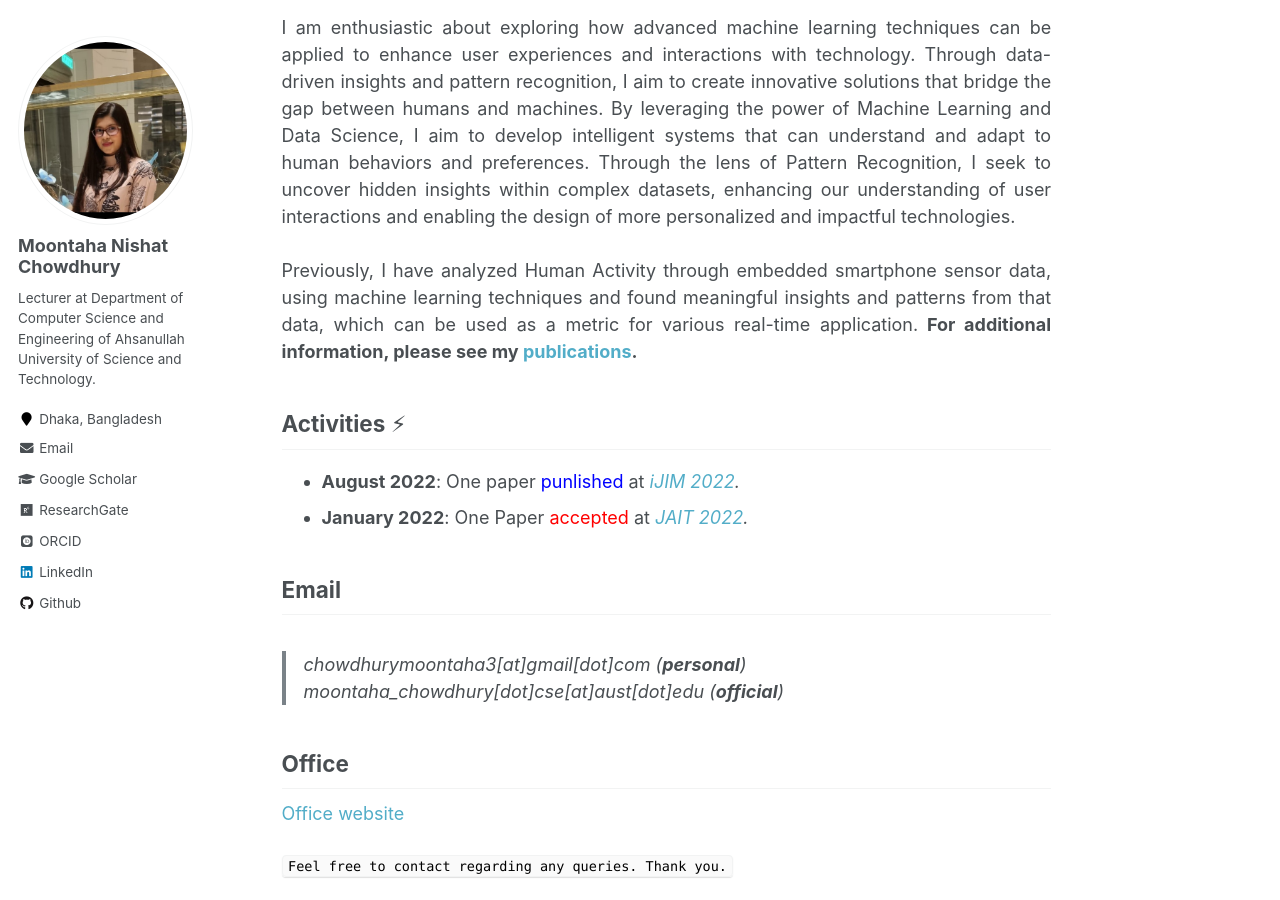
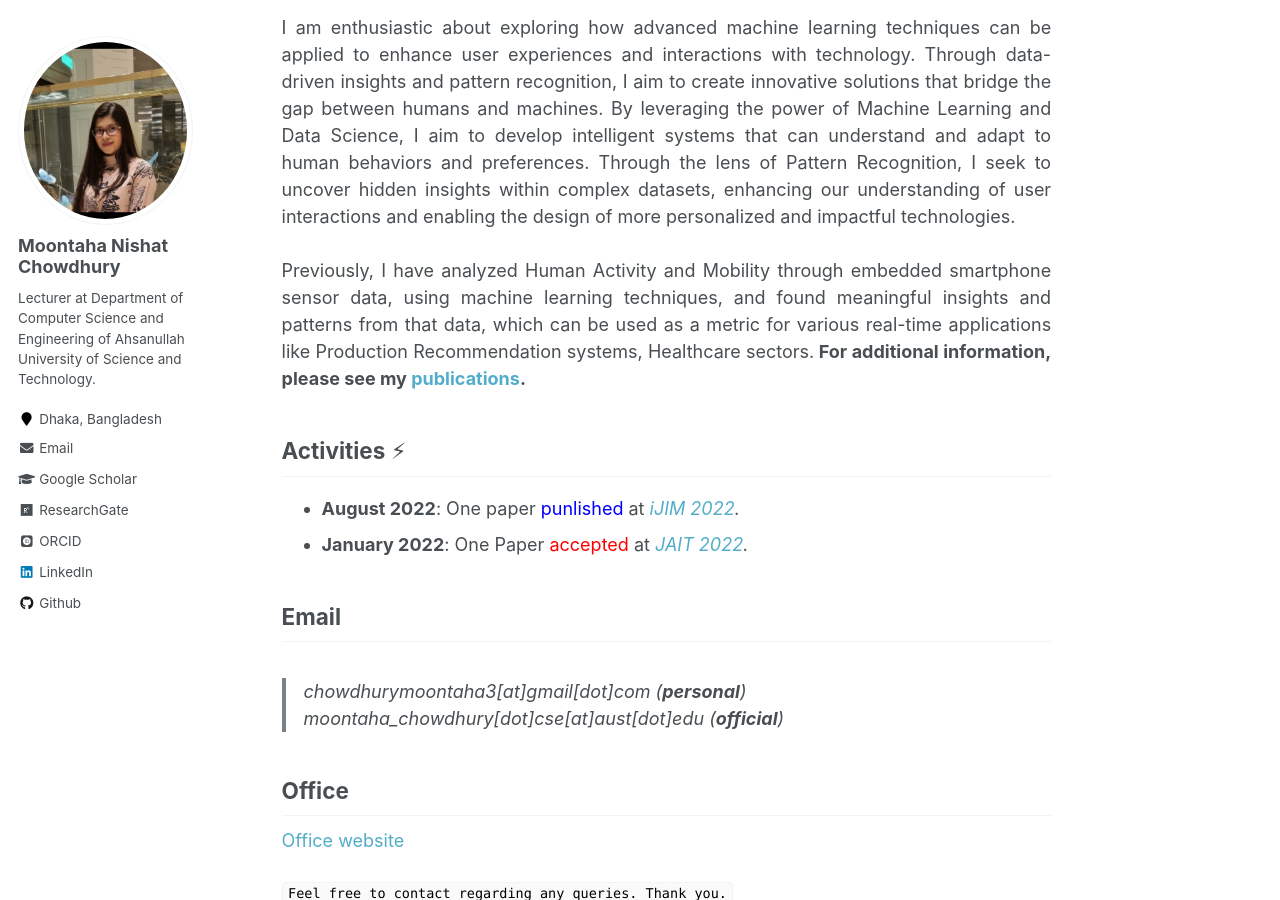
Before and after one commit to chowdhurymoontaha/chowdhurymoontaha.github.io, a Jekyll site: the page built from _pages/about.md, in a window 1280 px wide and 900 px high, scrolled down 330 px. Built offline with Jekyll 4.4.1, drawn with Linux system fonts in a browser that asks for light colours; some web fonts are replaced.

Commit message:
Update about.md

```diff
--- a/_pages/about.md
+++ b/_pages/about.md
@@ -13,7 +13,7 @@ Hi,there!
 <p style="text-align:justify">I am Moontaha Nishat Chowdhury, a <a href="https://www.aust.edu/cse/faculty_member/ms_moontaha_nishat_chowdhury">Lecturer</a> of Computer Science and Engineering, at <a href="https://aust.edu/">Ahsanullah University of Science and Technology</a>. I obtained my Bachelor of Science in CSE from <a href="https://aust.edu/">Ahsanullah University of Science and Technology</a>. My research interest includes: Machine Learning, Human Computer Interaction, Data Science, Pattern Recognition. <br/> <br/>
 I am enthusiastic about exploring how advanced machine learning techniques can be applied to enhance user experiences and interactions with technology. Through data-driven insights and pattern recognition, I aim to create innovative solutions that bridge the gap between humans and machines. By leveraging the power of Machine Learning and Data Science, I aim to develop intelligent systems that can understand and adapt to human behaviors and preferences. Through the lens of Pattern Recognition, I seek to uncover hidden insights within complex datasets, enhancing our understanding of user interactions and enabling the design of more personalized and impactful technologies.
 <br/><br/>
-Previously, I have analyzed Human Activity through embedded smartphone sensor data, using machine learning techniques and found meaningful insights and patterns from that data, which can be used as a metric for various real-time application.<b> For additional information, please see my <a href="https://chowdhurymoontaha.github.io//publications/">publications</a>.</b>
+Previously, I have analyzed Human Activity and Mobility through embedded smartphone sensor data, using machine learning techniques, and found meaningful insights and patterns from that data, which can be used as a metric for various real-time applications like Production Recommendation systems, Healthcare sectors.<b> For additional information, please see my <a href="https://chowdhurymoontaha.github.io//publications/">publications</a>.</b>
  </p>
 
 
```
